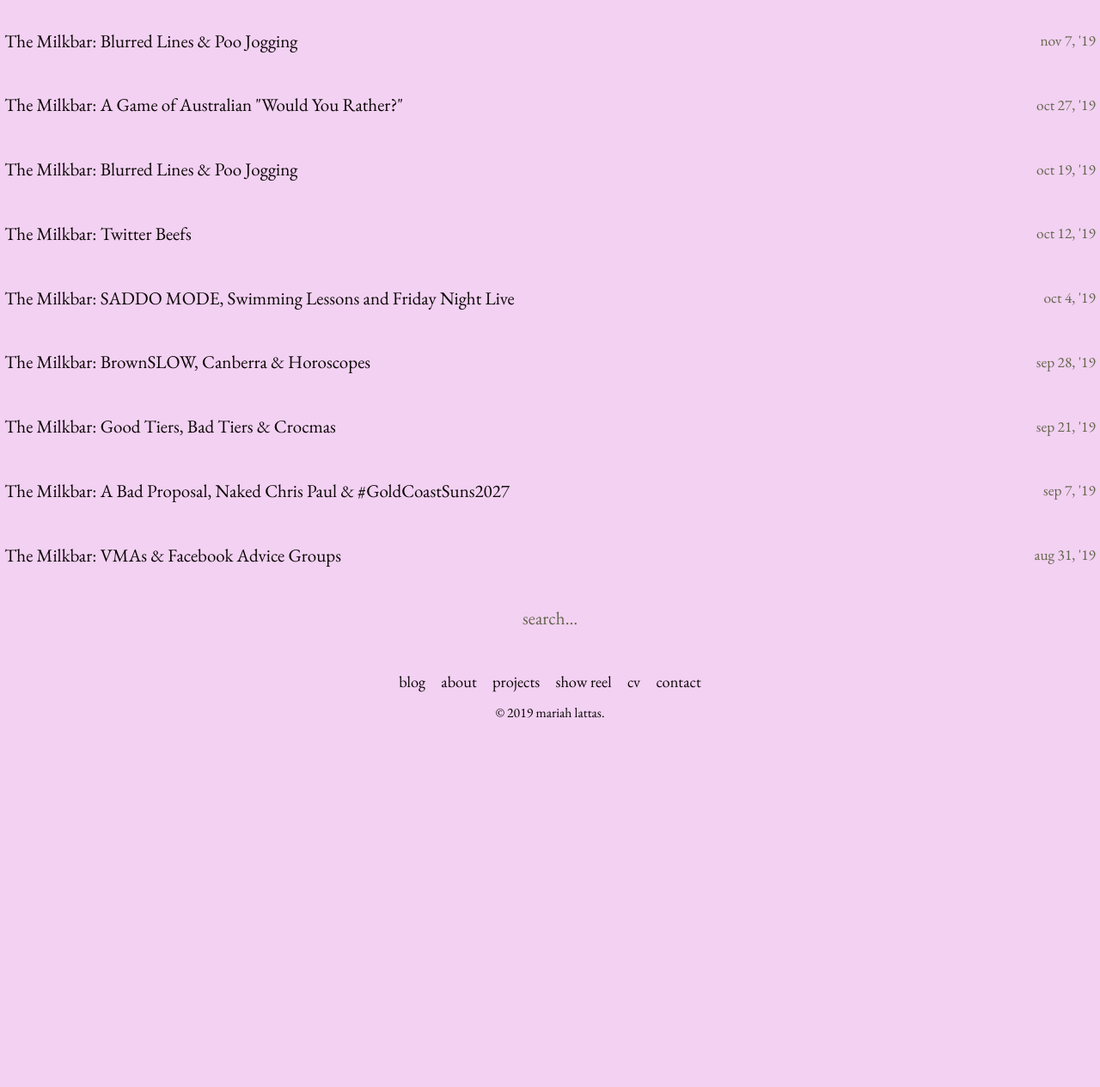
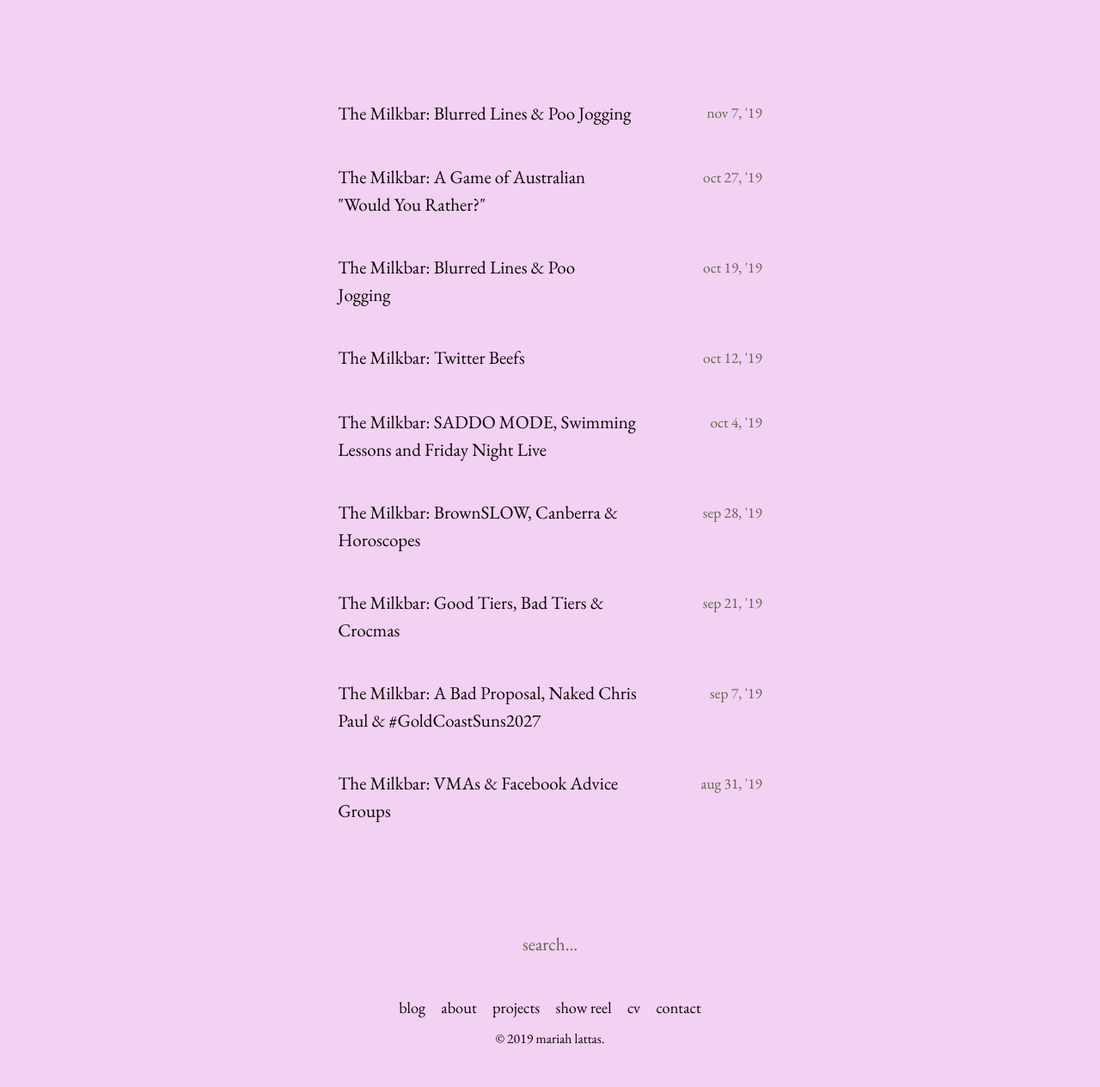
Before and after one commit to mariahlattas/website, a Jekyll site: the page built from tag/podcast.md, in a window 1280 px wide. Shown: the whole page at 86% size. Built offline with Jekyll 4.4.1, drawn with Linux system fonts in a browser that asks for light colours; before the commit the page ends 900 px from its top, so only the background shows below that.

Commit message:
Update tag.html

```diff
--- a/_layouts/tag.html
+++ b/_layouts/tag.html
@@ -2,6 +2,7 @@
 layout: default
 ---
 
+<main class="home" id="main" role="main" aria-label="Content">
 <ul class="post-list">
 {% for post in site.tags[page.tag] %}
   <li>
@@ -9,6 +10,7 @@ layout: default
   </li>
 {% endfor %}
 </ul>
+</main>
 
 <!--
 <ul class="post-list">
```
